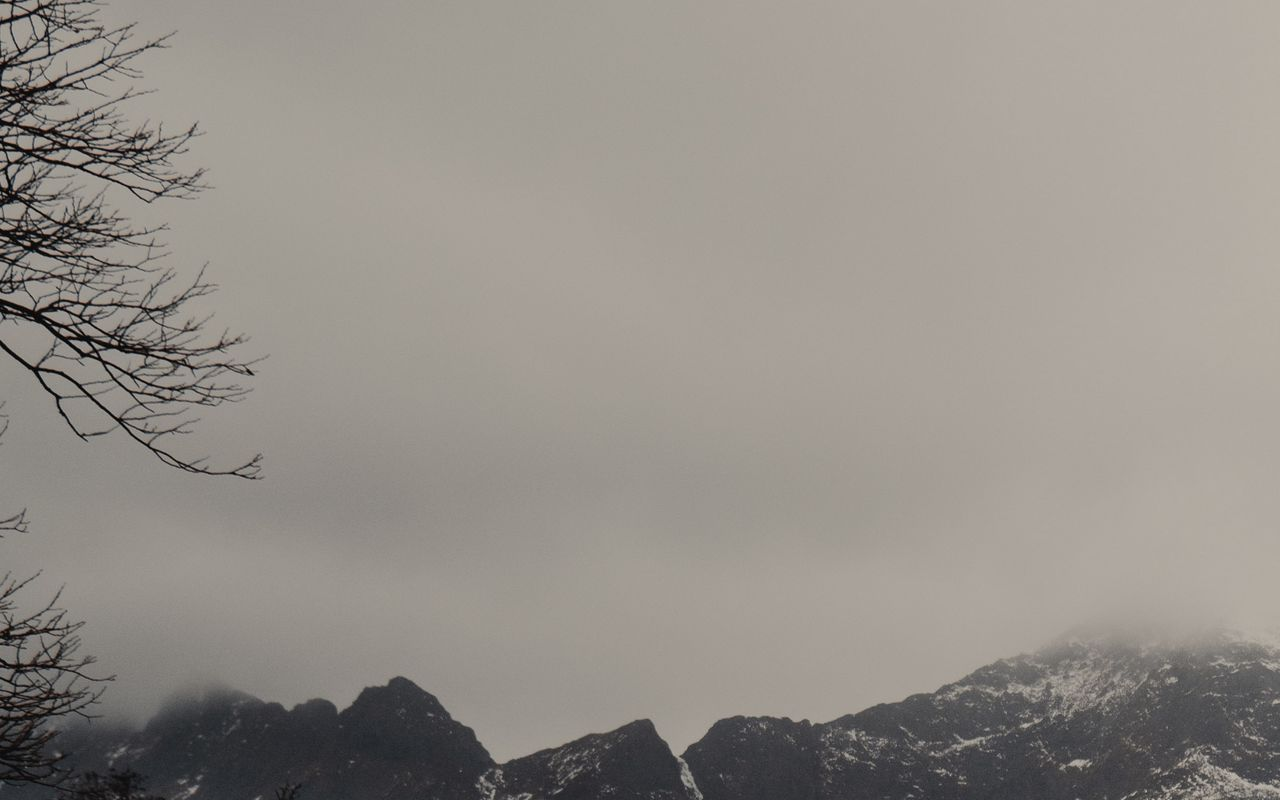
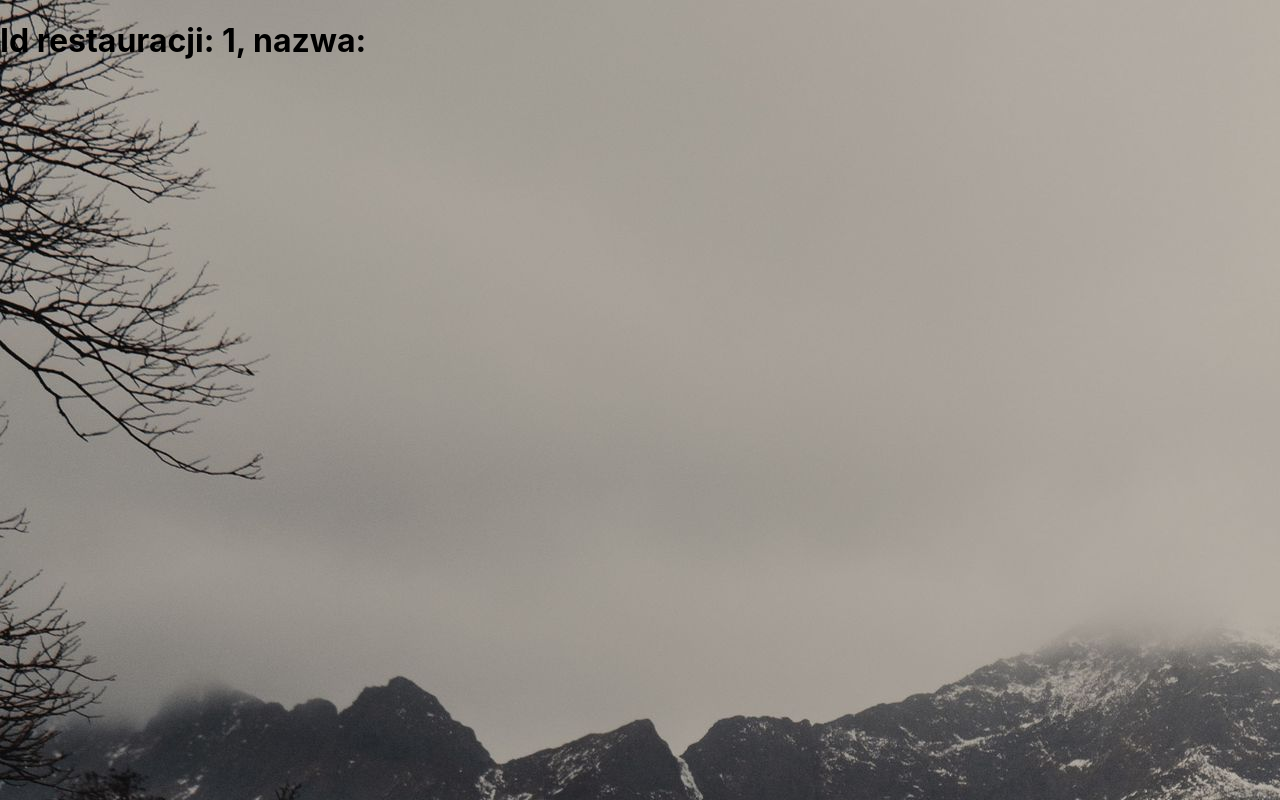
Before and after one commit to byczu123/zjedz.my_clone, a React (Create React App) app in the folder react_frontend/: page /restaurant/1 in a window 1280 px wide. Before the commit this address had no page. Built offline with nearby package versions, Linux system fonts and the light colour scheme; the HTML template or start-up script is replaced by a standard one.

Commit message:
url for specified restaurant

```diff
--- a/react_frontend/src/App.js
+++ b/react_frontend/src/App.js
@@ -6,6 +6,7 @@ import RegisterPage from './pages/RegisterPage';
 import LoginPage from './pages/LoginPage';
 import ReservationsPage from './pages/ReservationsPage';
 import Cookies from 'js-cookie'
+import RestaurantPage from './pages/RestaurantPage';
 
 function App() {
 
@@ -27,6 +28,7 @@ function App() {
         <Route exact path='/register' element={<RegisterPage/>}/>
         <Route exact path='/login' element={<LoginPage/>}/>
         <Route exact path='/reservations' element={<ReservationsPage/>}/>
+        <Route exact path='/restaurant/:restaurant_id' element={<RestaurantPage/>}/>
       </Routes>
     </BrowserRouter>
   );
--- a/react_frontend/src/pages/ReservationsPage.js
+++ b/react_frontend/src/pages/ReservationsPage.js
@@ -3,7 +3,7 @@ import { Link } from 'react-router-dom';
 
 const ReservationsPage = () => {
 
-    const [restaurants, setRestaurants] = useState(['siema'])
+    const [restaurants, setRestaurants] = useState([])
 
     useEffect(() => {
 
@@ -24,9 +24,11 @@ const ReservationsPage = () => {
         {restaurants.map((restaurant, index) => {
             return <div key={index}>
                 <h1 >{restaurant.restaurant_id} {restaurant.name}</h1>
-                <Link to='/'>Strona restauracji</Link>
+                <Link
+                to={`/restaurant/${restaurant.restaurant_id}`}
+                state={{name: restaurant.name}}>Strona restauracji
+                </Link>
                 </div>
-
         })}
     </div>
   )
--- /dev/null
+++ b/react_frontend/src/pages/RestaurantPage.js
@@ -0,0 +1,26 @@
+import { React, useState, useEffect } from 'react'
+import { useLocation, useParams } from 'react-router-dom'
+
+const RestaurantPage = () => {
+
+  const params = useParams()
+  const location = useLocation()
+
+  const name = location.state && location.state.name
+  const restaurantId = params && params.restaurant_id
+
+  const [menu, setMenu] = useState([]);
+
+  useEffect(() => {
+    console.log(restaurantId)
+    console.log(name)
+  }, [])
+
+  return (
+    <div>
+      <h1>Id restauracji: {restaurantId}, nazwa: {name}</h1>
+    </div>
+  )
+}
+
+export default RestaurantPage
```
